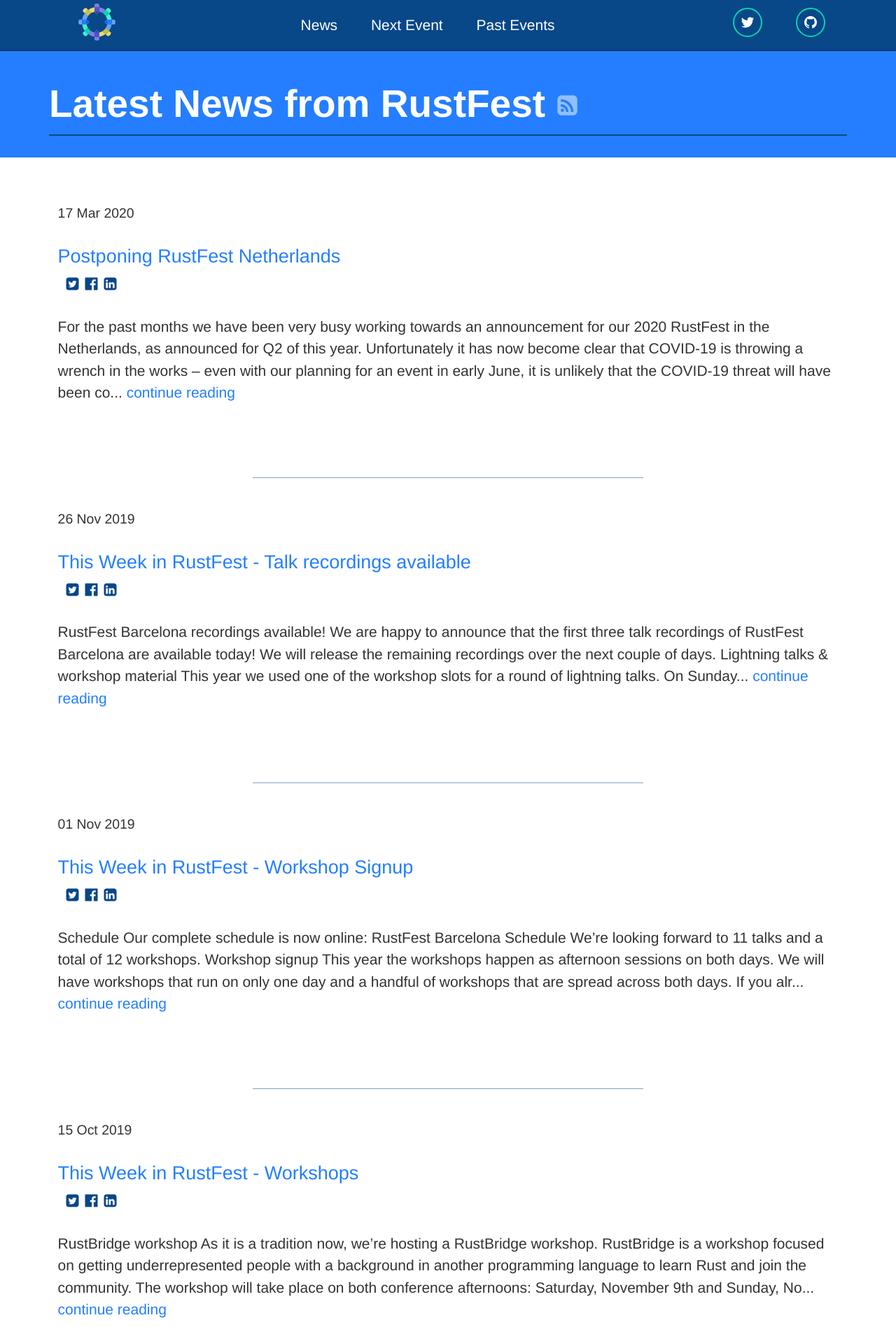
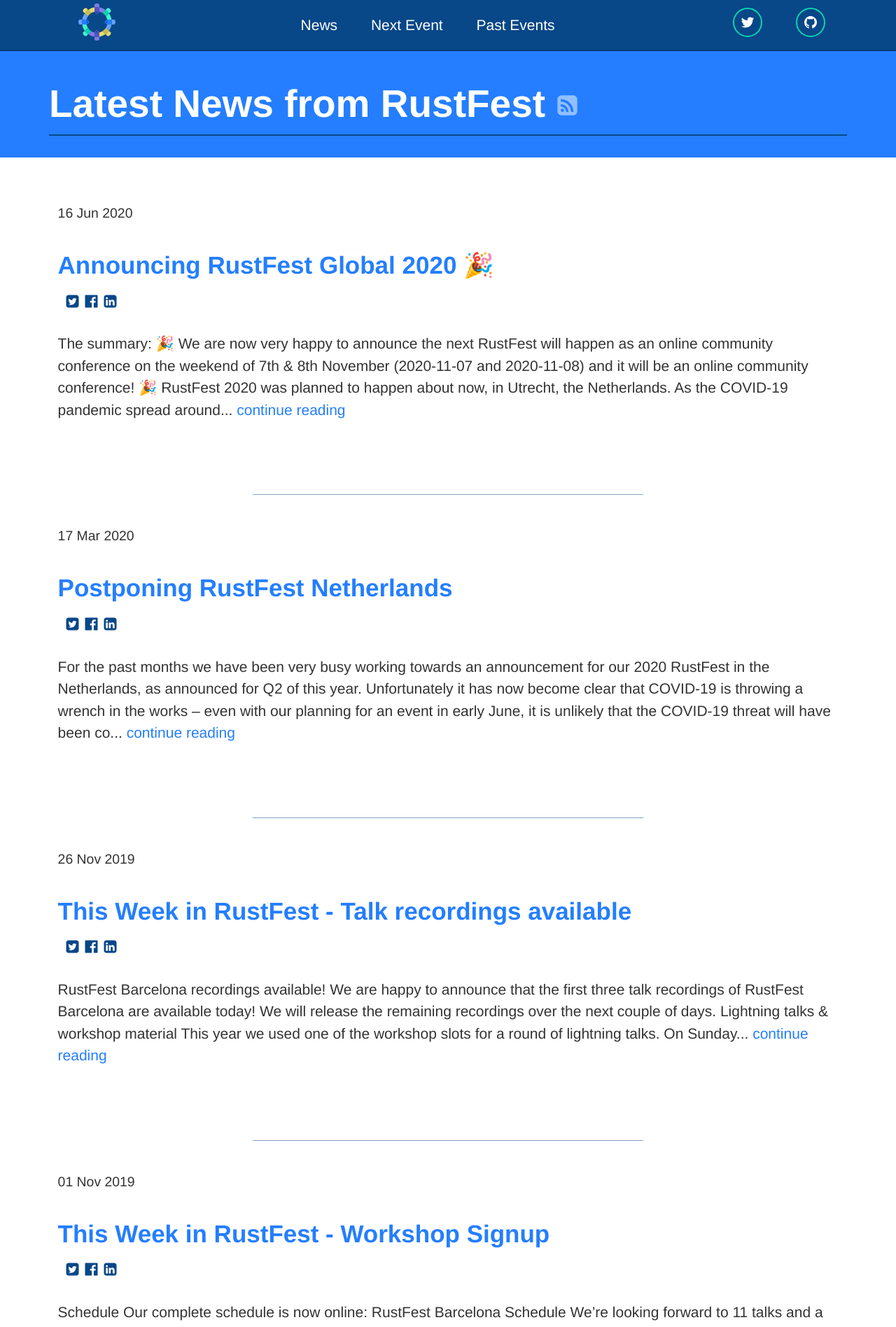
Before and after one commit to RustFestEU/blog.rustfest.eu, a Jekyll site: the page built from index.html, in a window 1280 px wide. Shown: the top 1896 px of the page at 70% size. Built offline with Jekyll 4.4.1, drawn with Linux system fonts in a browser that asks for light colours.

Commit message:
2020 announcement blog post (#99)
Co-authored-by: Jan-Erik Rediger <janerik@fnordig.de>

```diff
--- /dev/null
+++ b/_posts/2020-06-16-announcing-rustfest-2020.md
@@ -0,0 +1,102 @@
+---
+layout: post
+title: "Announcing RustFest Global 2020 🎉"
+description: "Making RustFest Global for November 2020 in times of the Coronavirus"
+socialImageSrc: "/assets/posts/2020-global/2020-06-16_announcement.png"
+authors:
+  - dns2utf8
+---
+
+The summary: 🎉 We are now very happy to announce the next RustFest will happen as an online community conference on the weekend of 7th & 8th November (2020-11-07 and 2020-11-08) and it will be an online community conference! 🎉
+
+RustFest 2020 was planned to happen about now, in Utrecht, the Netherlands.
+As the COVID-19 pandemic spread around the world and forced us to shelter at home we had to put a stop to planning a large in-person event.
+The team still wanted to make something happen and we talked through several options.
+
+We will publish more in the next two to three weeks here on our [blog](https://blog.rustfest.eu) and on [our twitter account](https://twitter.com/RustFest), stay tuned!
+
+
+# Future<Output = RustFest::Global2020>
+
+So, how will it work?
+
+This RustFest will be the first that is completely online, and whereas we aim for the same setup and experience, some elements will be adjusted to be able to offer you the best online experience.
+For now you should mark the weekend of 7th & 8th November (2020-11-07 and 2020-11-08) in your calendar!
+
+## Talks & Call for Proposals
+
+RustFest Global will feature talks across a wide range of topics, just the same as our in-person events in the past had.
+We will stream all talks and provide a way to interact with the speakers & other attendees. Of course the talks will also be recorded and be available after the conference.
+The Call for Participation will be similar to the ones in the previous years, where we will start with a blind phase followed by a second round in which a part of the team will see your names.
+
+We want you to speak at RustFest and explicitly encourage new speakers to talk about their projects, ideas & experiences.
+We will provide further details on the CfP process in the coming weeks.
+
+### Technical details
+
+Over the next weeks we will test different setups.
+All talks will be streamed and recorded and we will help with the technical setup.
+You can give the talk from the coziness of your home, no travel required.
+
+## CfP for workshops
+
+Workshops have always been part of RustFest.
+Bringing them online will be a harder task, but we will try to do just that.
+We are looking into how to make workshops reliable, accessible and fun for everyone.
+
+Currently, we are testing good formats with the [Zürich](https://www.meetup.com/Rust-Zurich/) and [Berlin](https://berline.rs/) meetups.
+
+So we will have a second CfP for the workshops once we decide on a specific format.
+If you already have an idea for a workshop format or content that can work online, please approach us via email: [team@rustfest.eu](mailto:team@rustfest.eu).
+
+## What are we looking for?
+
+We are looking for proposals that include, but are not limited to:
+
+* How to stay connected in your part of the Rust community?
+    * Do you reach out to new people?
+* How do you learn about useful crates?
+* Show off your cool feature/crate/contribution
+* Are you able to integrate Rust in your day job or did you run into obstacles? And how was the experience?
+
+Or to make it even shorter: What have you learned (with Rust)?
+
+
+## What to do in the meantime?
+
+While in-person events are still not possible we would like to suggest to follow these meetup-groups that are organizing online meetups and that you are able to attend from the comfort of your own home.
+
+Feel free to contact them if you would like to present a subject or talk about Rust.
+
+* [Berlin](https://berline.rs/)
+* [Netherlands](https://www.meetup.com/Rust-Nederland/)
+* [Zürich](https://www.meetup.com/Rust-Zurich/)
+
+Larger events are listed on [timetill.rs](https://timetill.rs/#/) with [rusty days](https://rusty-days.org/) coming up next.
+
+### Speaker preparations
+
+If you plan to submit a talk or a workshop for this or any other conference, why not record yourself talking about something for 5 minutes.
+This will allow you to see how the recording quality is.
+
+Pro Tip: If you want to invest in something, start with brighter lights.
+Buying any LED bulb (usually with the E27 fitting) with more than 1000 lumen and a warm colour (~2700 Kelvin) will probably improve quality more than a fancy webcam will.
+Plus you can use the bulb as a normal light too.
+
+<!--
+<div class="card">
+    <div class="imgbox" data-frame="/assets/rf-rainbow-ferris.png">
+      <img src="/assets/rf-rainbow-ferris.png" alt="RustFest Logo" class="frame">
+    </div>
+
+    <section class="infobox" spellcheck="false" contenteditable="">
+      <span class="twitter">Save the date: November 7th & 8th</span>
+      <span class="speaker" style="margin-right: -10px;font-size: 27px;">RustFest Global</span>
+      <span class="title">An online community conference! 🎉</span>
+    </section>
+
+    <footer spellcheck="false" contenteditable="">
+        RustFest Global 2020&nbsp; ·&nbsp; Nov. 7.-8., Online, Central Europa Timezone&nbsp; ·&nbsp; 2020.rustfest.eu
+    </footer>
+  </div>
+-->
--- a/_sass/_base.scss
+++ b/_sass/_base.scss
@@ -42,21 +42,39 @@
     font-size: 55px;
   }
 
-  margin-bottom: 0.2em;
 }
 
 h2 {
-  font-size: 24px;
+  font-size: 27px;
   @include wide-device {
-    font-size: 27px;
+    font-size: 35px;
   }
 
   margin-top: 1em;
-  margin-bottom: 0;
-  font-weight: 300;
+}
+
+h3 {
+  font-size: 22px;
+  @include wide-device {
+    font-size: 24px;
+  }
+
+  margin-top: 1em;
+}
+
+h4 {
+  font-size: 18px;
+  @include wide-device {
+    font-size: 20px;
+  }
+
+  margin-top: 1em;
 }
 
 h1, h2, h3, h4 {
+  font-weight: 600;
+  margin-bottom: 0.2em;
+
   svg {
     height: 1em;
     width: 1em;
```
Also changed, not shown: Gemfile.lock, assets/posts/2020-global/2020-06-16_announcement.png (added).
